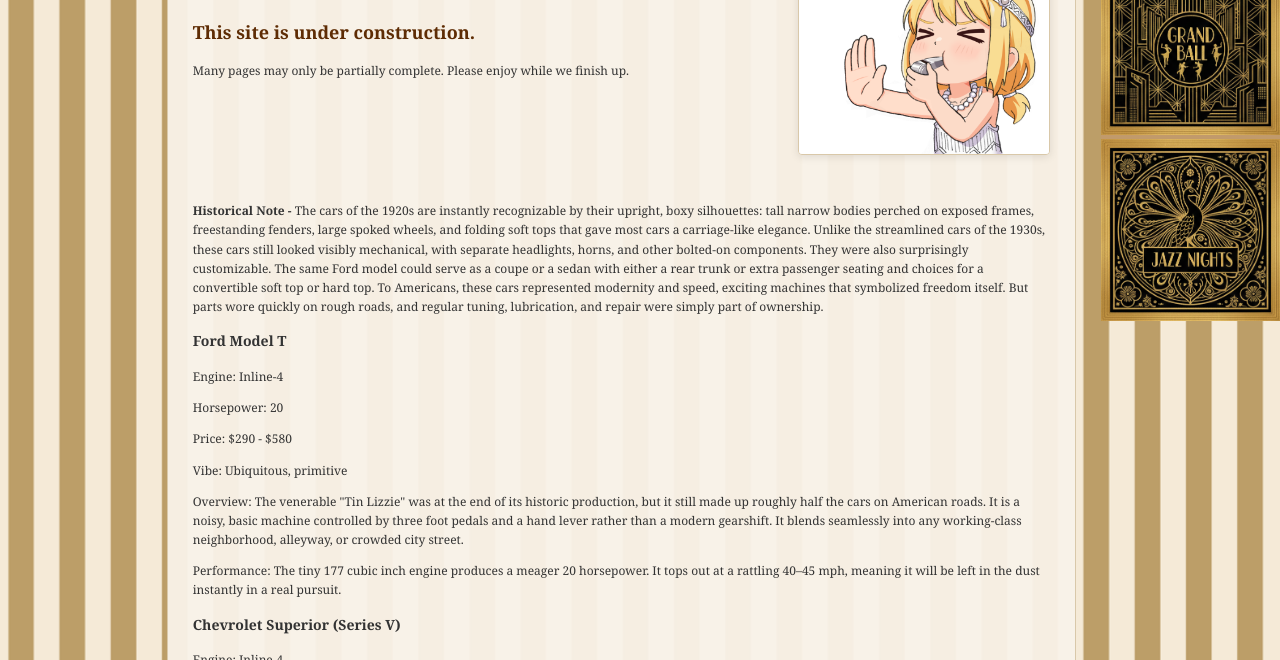
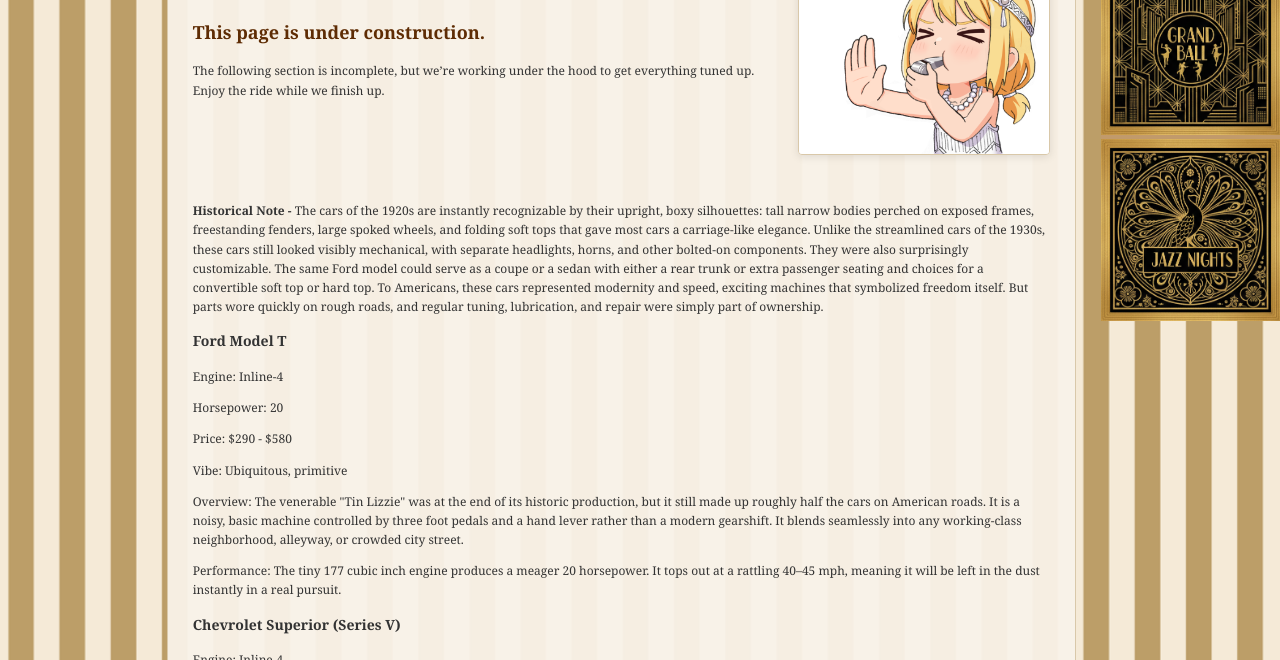
Before and after one commit to johnhopes-collab/grimmsdetectiveagency, a Jekyll site: the page built from archives/cars.html, in a window 1280 px wide and 900 px high, scrolled down 674 px, cut to the strip 240-900 px from the top of the window. Built offline with Jekyll 4.4.1, drawn with Linux system fonts in a browser that asks for light colours.

Commit message:
Update cars.html

```diff
--- a/archives/cars.html
+++ b/archives/cars.html
@@ -13,8 +13,8 @@ title: Archives / Cars
 <hr>
 <img src="{{ site.baseurl }}/assets/images/stop3.png" alt="Stop" class="inline-image-right">
 <h1>WARNING!</h1>
-<h2>This site is under construction.</h2>
-<p>Many pages may only be partially complete. Please enjoy while we finish up.</p>
+<h2>This page is under construction.</h2>
+<p>The following section is incomplete, but we’re working under the hood to get everything tuned up. Enjoy the ride while we finish up.</p>
 <div class="clear-float"></div> <!-- Use this to force content below to not wrap -->
 <br>
 <p><strong>Historical Note - </strong>The cars of the 1920s are instantly recognizable by their upright, boxy silhouettes: tall narrow bodies perched on exposed frames, freestanding fenders, large spoked wheels, and folding soft tops that gave most cars a carriage-like elegance. Unlike the streamlined cars of the 1930s, these cars still looked visibly mechanical, with separate headlights, horns, and other bolted-on components. They were also surprisingly customizable. The same Ford model could serve as a coupe or a sedan with either a rear trunk or extra passenger seating and choices for a convertible soft top or hard top. To Americans, these cars represented modernity and speed, exciting machines that symbolized freedom itself. But parts wore quickly on rough roads, and regular tuning, lubrication, and repair were simply part of ownership.</p>
```
